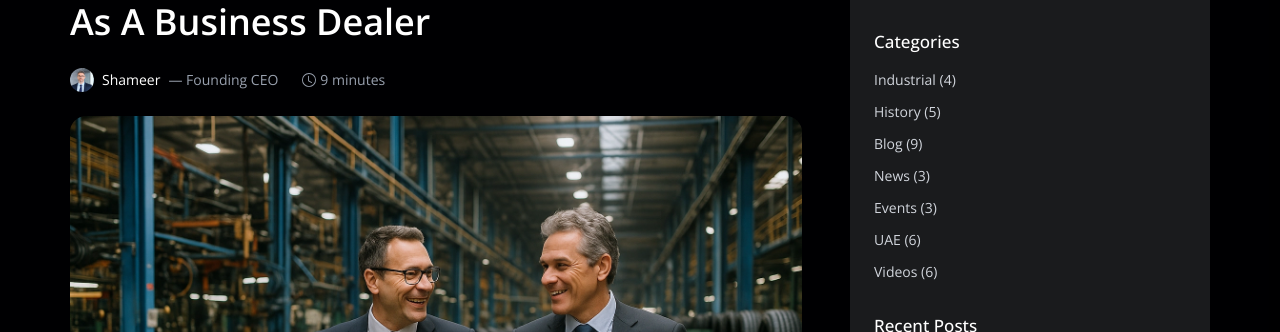
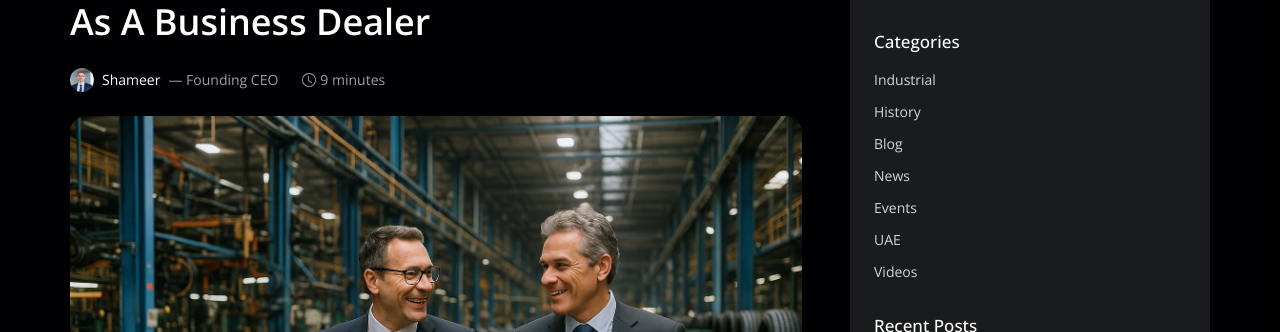
Before and after one commit to sarathcredot/Etarath, a Next.js app: page /blog/1 in a window 1280 px wide. Shown: the part 292-624 px from the top of the page. Built offline with nearby package versions, Linux system fonts and the light colour scheme.

Commit message:
blog section done

```diff
--- a/src/components/blog/BlogSidebar.tsx
+++ b/src/components/blog/BlogSidebar.tsx
@@ -1,8 +1,54 @@
+
+"use client";
+
+import { useState } from "react";
 import Paragraph from "../common/Paragraph";
 import { BsSearch } from "react-icons/bs";
 
 
-export default function BlogSidebar() {
+export default function BlogSidebar({ tagclick }: any) {
+
+    const allTags = [
+        "PCR",
+        "Motor Cycle",
+        "Tyres",
+        "Achievements",
+        "Industrial",
+        "UAE",
+        "Dubai",
+        "OTR",
+        "Agriculture",
+        "TBR",
+        "Tubes",
+        "LTR",
+    ];
+    const allCategories = [
+        "Industrial",
+        "History",
+        "Blog",
+        "News",
+        "Events",
+        "UAE",
+        "Videos",
+    ]
+
+    const [selectedTags, setSelectedTags] = useState<string[]>([]);
+    const [selectedCategories, setSelectedCategories] = useState<string[]>([]);
+
+    const handleTagClick = (tag: string) => {
+        setSelectedTags((prev) =>
+            prev.includes(tag) ? prev.filter((t) => t !== tag) : [...prev, tag]
+        );
+
+        tagclick(selectedTags);
+    };
+
+    const handleCategoryClick = (category: string) => {
+        setSelectedCategories((prev) =>
+            prev.includes(category) ? prev.filter((c) => c !== category) : [...prev, category]
+        );
+    };
+
     return (
 
         <div className="sticky lg:sticky lg:top-24 ">
@@ -40,13 +86,16 @@ export default function BlogSidebar() {
                     <Paragraph className="text-sm font-medium mb-4">Categories</Paragraph>
 
                     <ul className="space-y-3 text-sm cursor-pointer text-gray-300">
-                        <li>Industrial (4)</li>
-                        <li>History (5)</li>
-                        <li>Blog (9)</li>
-                        <li>News (3)</li>
-                        <li>Events (3)</li>
-                        <li>UAE (6)</li>
-                        <li>Videos (6)</li>
+                        {allCategories.map((category) => (
+                            <li onClick={() => handleCategoryClick(category)} key={category} className={`
+                transition
+                ${selectedCategories.includes(category)
+                                    ? "text-[#ff600f] font-medium"
+                                    : "hover:text-white "}
+              `}>
+                                {category}
+                            </li>
+                        ))}
                     </ul>
                 </div>
 
@@ -56,7 +105,7 @@ export default function BlogSidebar() {
 
                     <div className="space-y-5">
                         {[1, 2].map((i) => (
-                            <div key={i} className="flex gap-3">
+                            <div key={i} className="flex gap-3 cursor-pointer">
                                 <img
                                     src="/images/home/banner_img.webp"
                                     className="w-14 h-14 rounded-lg object-cover"
@@ -81,41 +130,34 @@ export default function BlogSidebar() {
                 <div>
                     <Paragraph className="text-sm font-medium mb-4">Tags</Paragraph>
 
+
                     <div className="flex flex-wrap gap-2">
-                        {[
-                            "PCR",
-                            "Motor Cycle",
-                            "Tyres",
-                            "Achievements",
-                            "Industrial",
-                            "UAE",
-                            "Dubai",
-                            "OTR",
-                            "Agriculture",
-                            "TBR",
-                            "Tubes",
-                            "LTR",
-                        ].map((tag) => (
+                        {allTags.map((tag) => {
+                            const isSelected = selectedTags.includes(tag);
+
+                            return (
                                 <span
                                     key={tag}
-                                className="
+                                    onClick={() => handleTagClick(tag)}
+                                    className={`
                 text-xs
                 px-3
                 py-1.5
                 rounded-full
                 border
-              border-gray-500
-              text-gray-200
                 cursor-pointer
-              hover:bg-white
-              hover:text-black
                 transition
-            "
+                ${isSelected
+                                            ? "bg-white text-black border-black"
+                                            : "text-gray-200 border-gray-500 "}
+              `}
                                 >
                                     {tag}
                                 </span>
-                        ))}
+                            );
+                        })}
                     </div>
+
                 </div>
 
             </div>
--- a/src/components/blog/Blogs.tsx
+++ b/src/components/blog/Blogs.tsx
@@ -34,6 +34,13 @@ function BlogsPageLayout() {
 
         fetchBlogs();
     }, []);
+
+
+    const handilTagClick = (tag: any) => {
+
+        console.log("Selected tag:", tag);
+    };
+
     return (
         <div className="mb-20">
 
@@ -59,7 +66,7 @@ function BlogsPageLayout() {
                 {/* ================= DESKTOP SIDEBAR ================= */}
                 <div className="lg:col-span-4 hidden lg:block">
                     <div className="sticky top-24">
-                        <BlogSidebar />
+                        <BlogSidebar tagclick={handilTagClick} />
                     </div>
                 </div>
             </div>
```
Lines whose indentation alone changed are shown as unchanged.
